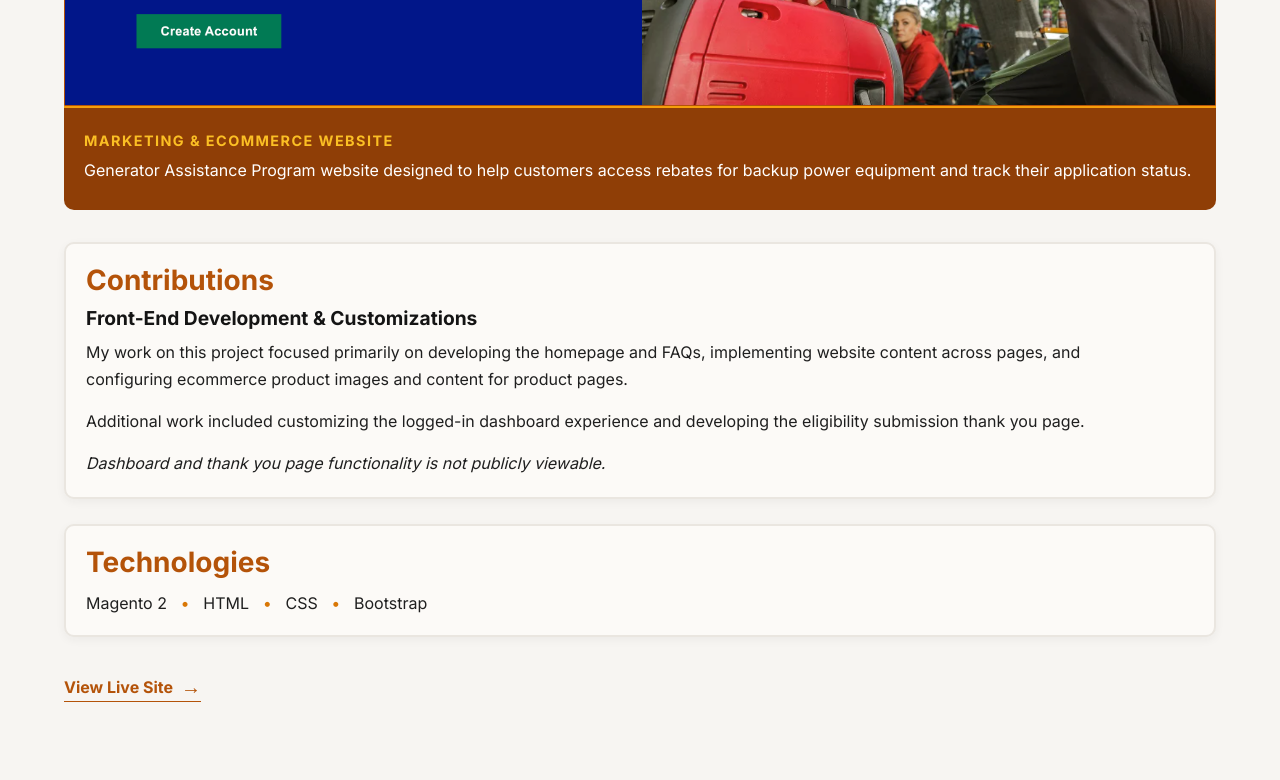
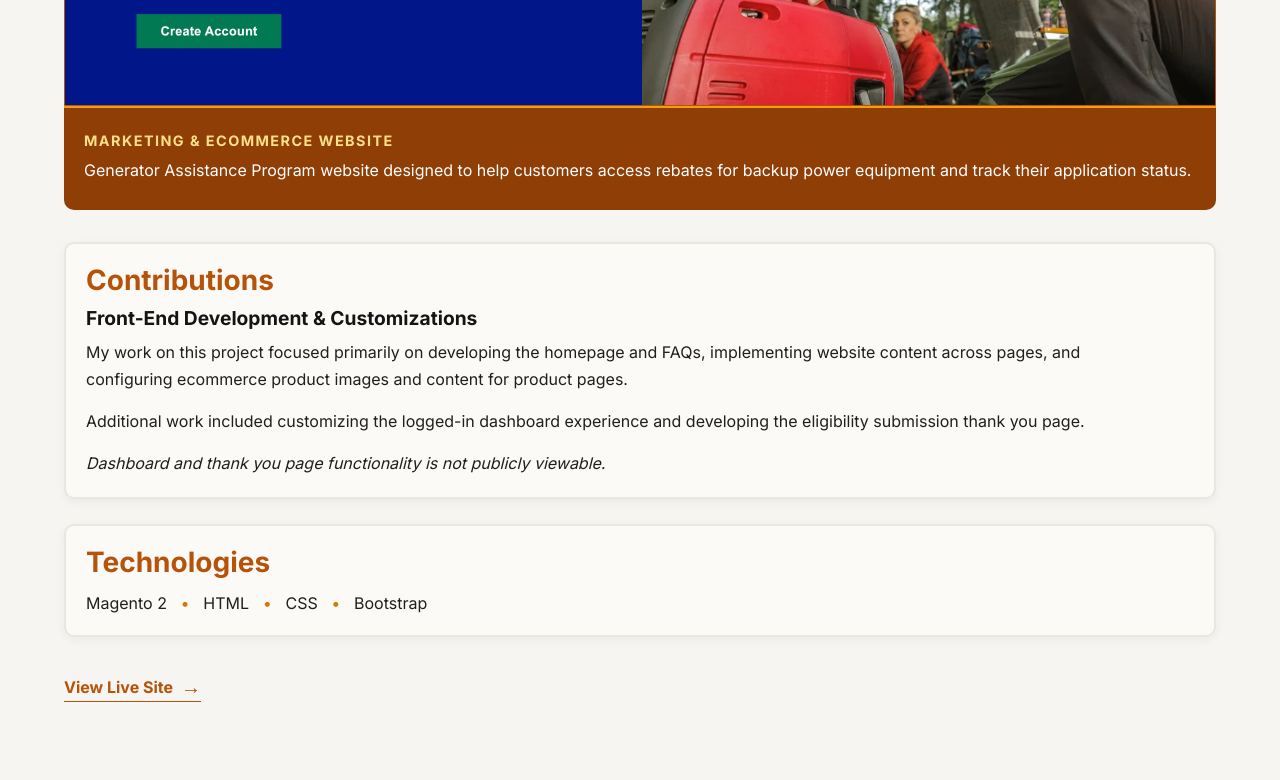
Before and after one commit to jasheloper/portfolio-v3, a plain HTML site: page index.html in a window 1280 px wide. Shown: the part 2500-3280 px from the top of the page. Drawn offline with nearby package versions, Linux system fonts and the light colour scheme.

Commit message:
Accessibility testing

```diff
--- a/style.css
+++ b/style.css
@@ -839,7 +839,7 @@ PROJECT SUMMARY
 
     text-transform: uppercase;
 
-    color: #fbbf24;
+    color: #FFE08A;
 }
 
 
```
